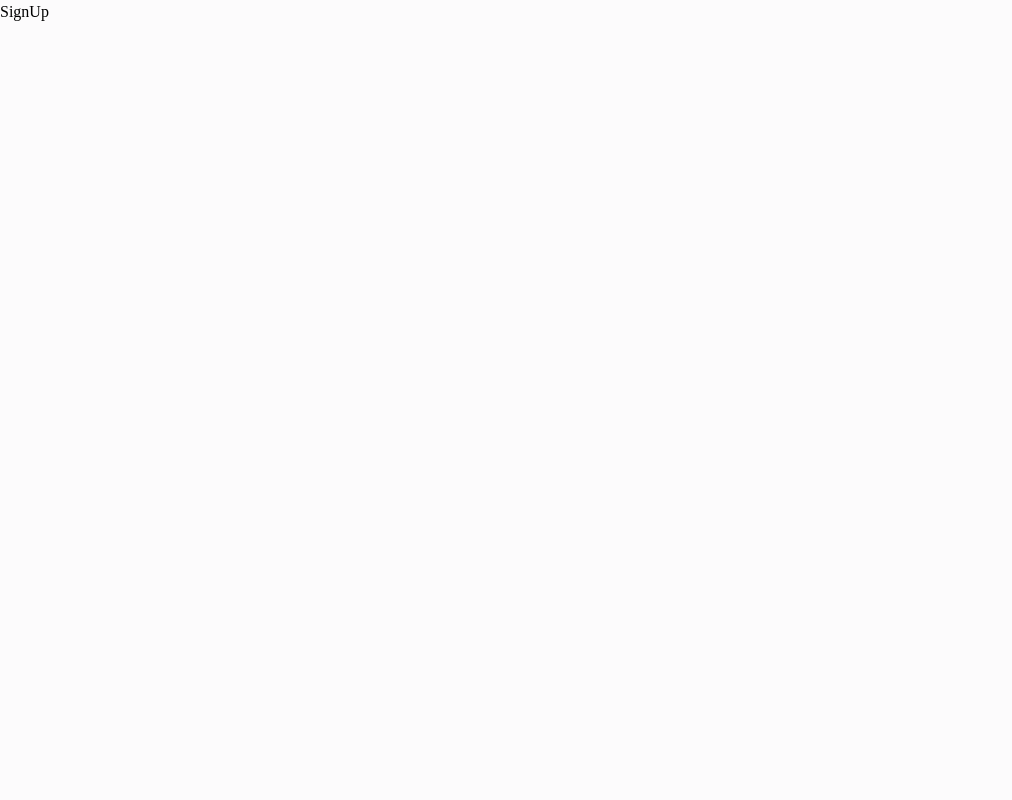
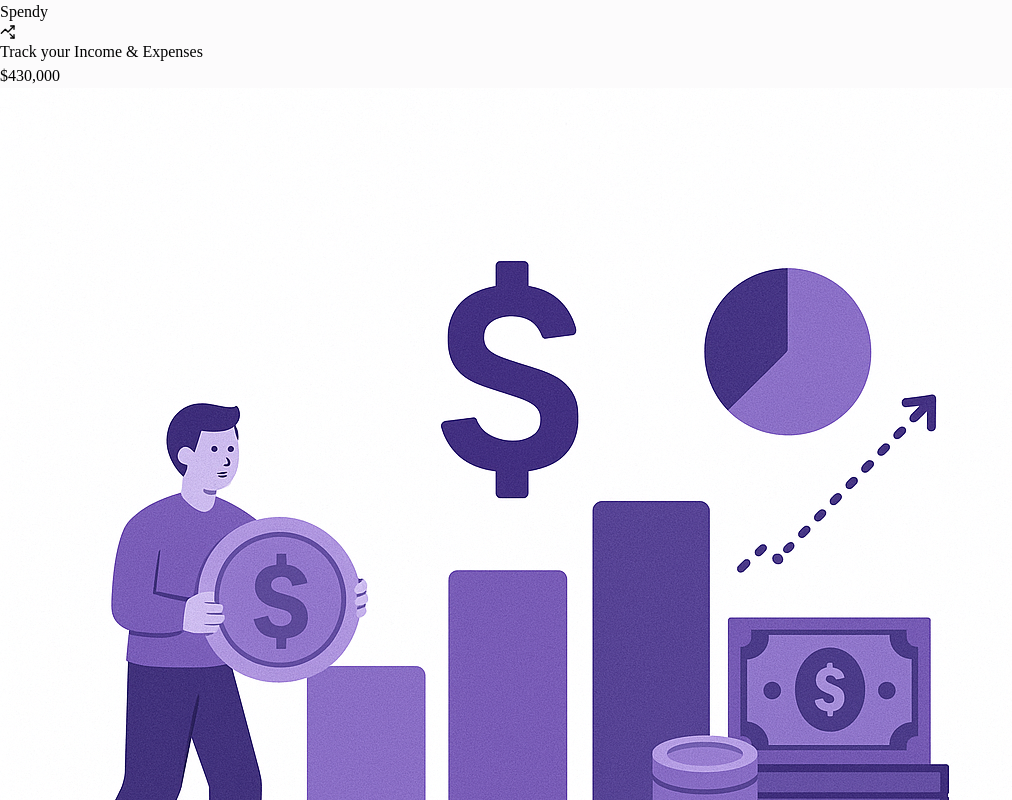
Before and after one commit to kanishkadz/spendy, a React (Vite) app in the folder frontend/: page /signUp in a window 1280 px wide. Shown: the top 800 px of the page, without its empty margins (0-1012 px from the left). Built offline with nearby package versions, Linux system fonts and the light colour scheme.

Commit message:
Update SignUp.jsx

```diff
--- a/frontend/src/pages/Auth/SignUp.jsx
+++ b/frontend/src/pages/Auth/SignUp.jsx
@@ -10,8 +10,18 @@ const SignUp = () => {
   const [email, setEmail] = useState("");
   const [password, setPassword] = useState("");
 
+  const [error, setError] = useState(null);
+
+  const navigate = useNavigate();
+
+  const handleSignUp = async (e) => {
+
+  }
+
   return (
-    <div>SignUp</div>
+    <AuthLayout>
+
+    </AuthLayout>
   )
 }
 
```
